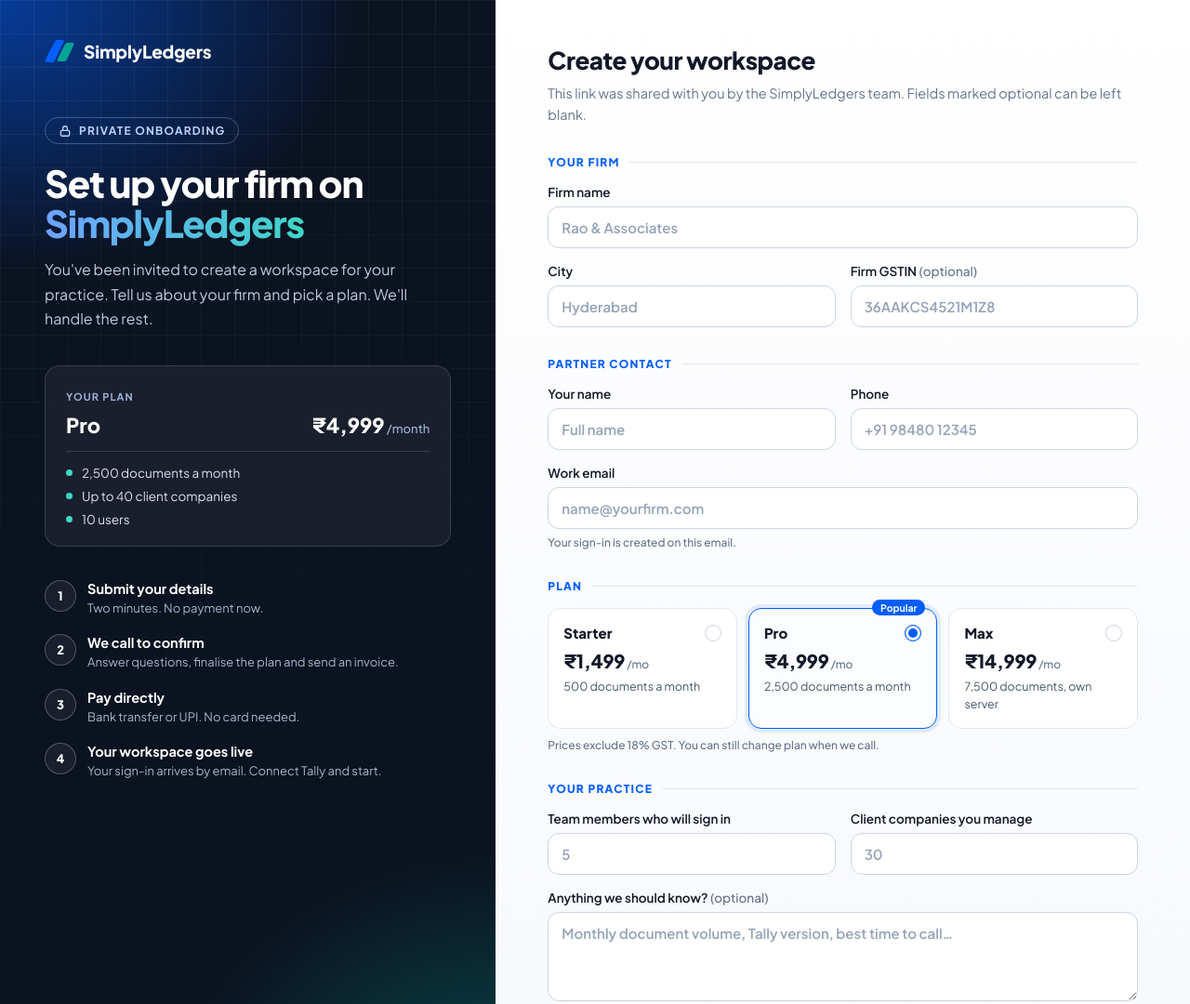
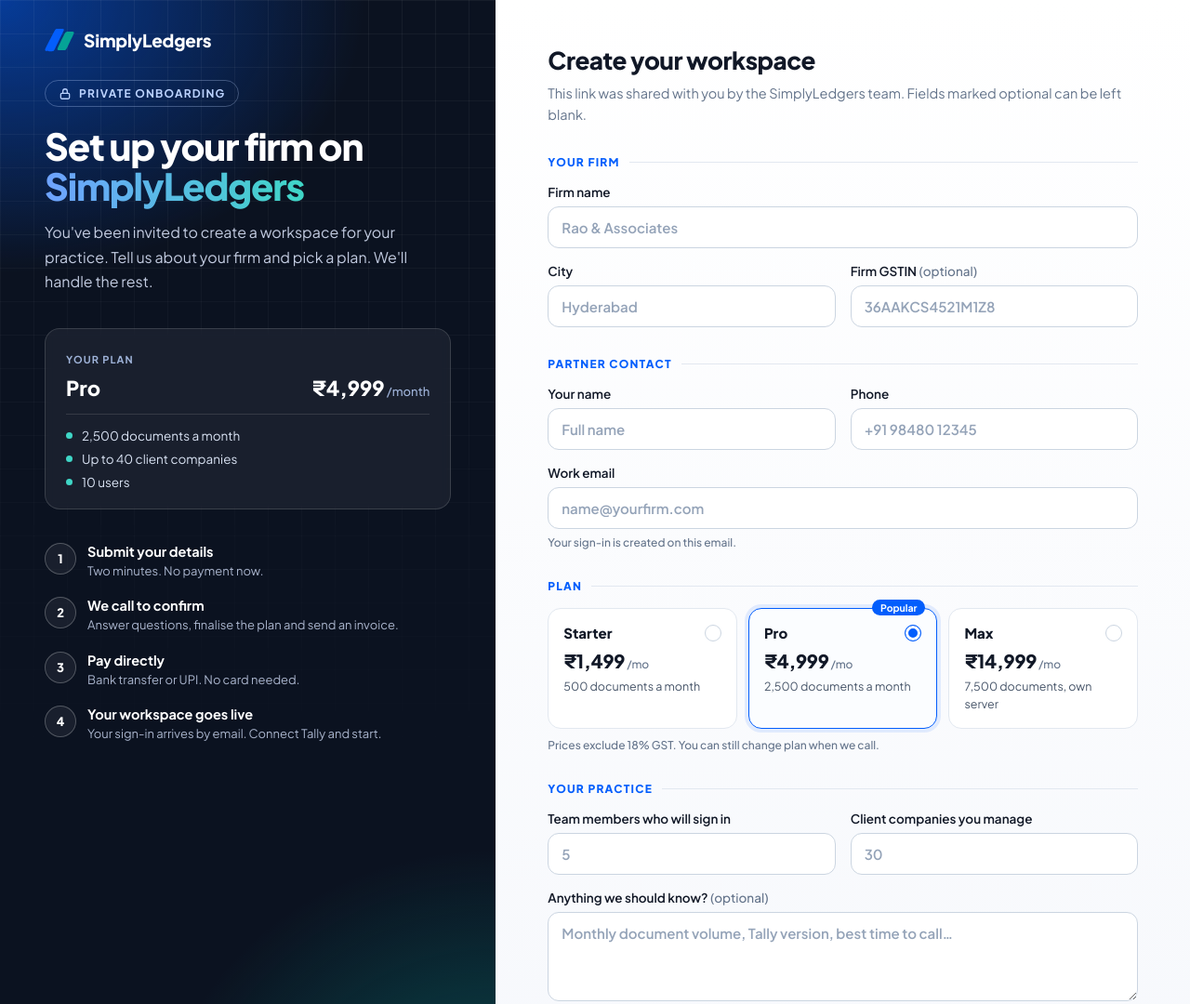
Before and after one commit to simplyledgers/simplyledgers-web, a plain HTML site: page signup.html in a window 1280 px wide. Shown: the top 1080 px of the page at 93% size. Drawn offline with Linux system fonts and the light colour scheme.

Commit message:
Signup: tighten space around the logo
Co-Authored-By: Claude Opus 5.5 <noreply@anthropic.com>

```diff
--- a/signup.html
+++ b/signup.html
@@ -25,7 +25,7 @@
   .brand h1, .summary .row { overflow-wrap: anywhere; }
 
   /* Brand panel */
-  .brand { position: relative; overflow: hidden; color: #fff; padding: 40px 48px; display: flex; flex-direction: column;
+  .brand { position: relative; overflow: hidden; color: #fff; padding: 28px 48px 40px; display: flex; flex-direction: column;
            background: radial-gradient(560px 420px at 0% 0%, rgba(3,94,252,.55), transparent 70%),
                        radial-gradient(520px 460px at 100% 100%, rgba(5,162,150,.42), transparent 70%), var(--ink); }
   .brand::before { content: ""; position: absolute; inset: 0; pointer-events: none;
@@ -34,7 +34,7 @@
   .brand > * { position: relative; }
   .logo { display: inline-flex; align-items: center; gap: 10px; font-weight: 800; font-size: 19px; letter-spacing: -.01em; color: #fff; text-decoration: none; }
   .logo img { height: 30px; }
-  .invite { margin-top: 56px; display: inline-flex; align-items: center; gap: 8px; align-self: flex-start; font-size: 12px; font-weight: 700;
+  .invite { margin-top: 28px; display: inline-flex; align-items: center; gap: 8px; align-self: flex-start; font-size: 12px; font-weight: 700;
             letter-spacing: .1em; text-transform: uppercase; color: #bcd3ff; border: 1px solid rgba(188,211,255,.3); border-radius: 99px; padding: 6px 14px; }
   .invite svg { width: 14px; height: 14px; }
   .brand h1 { font-size: 40px; line-height: 1.08; letter-spacing: -.03em; font-weight: 800; margin: 20px 0 0; }
```
